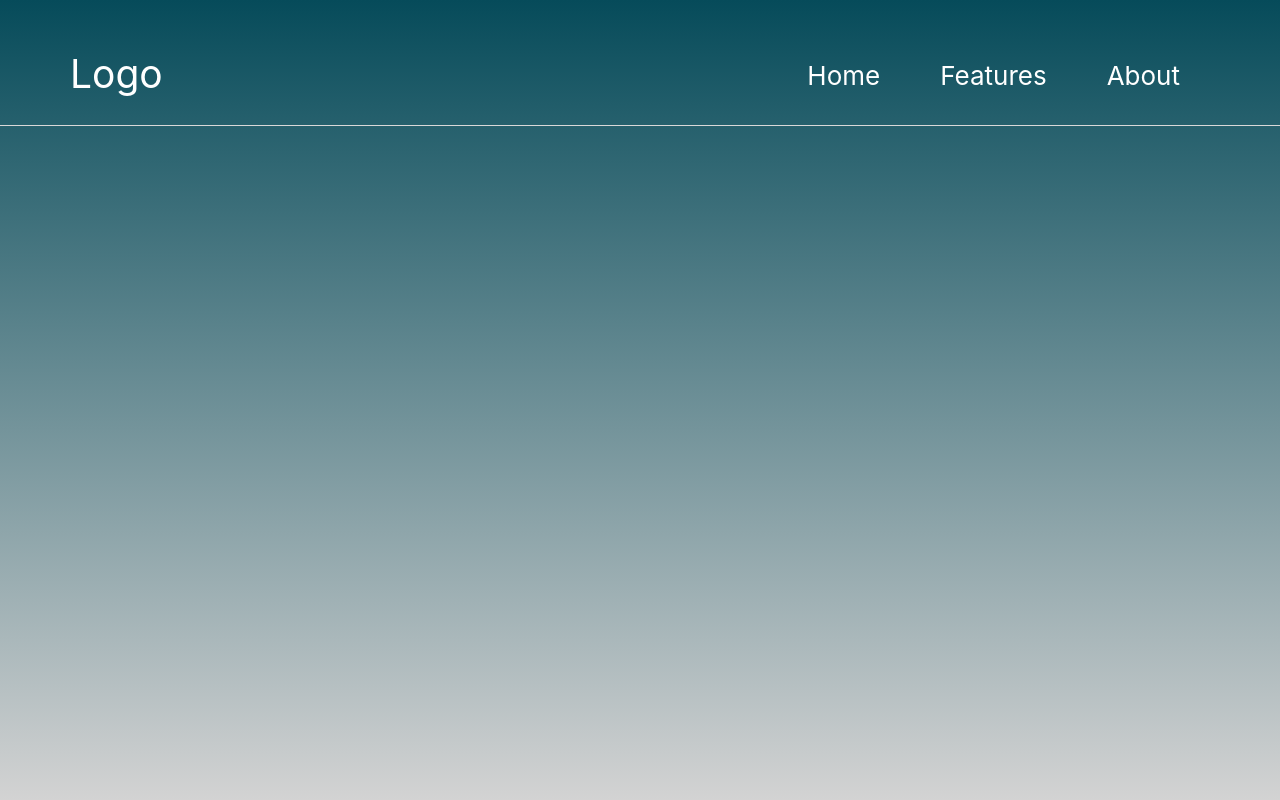
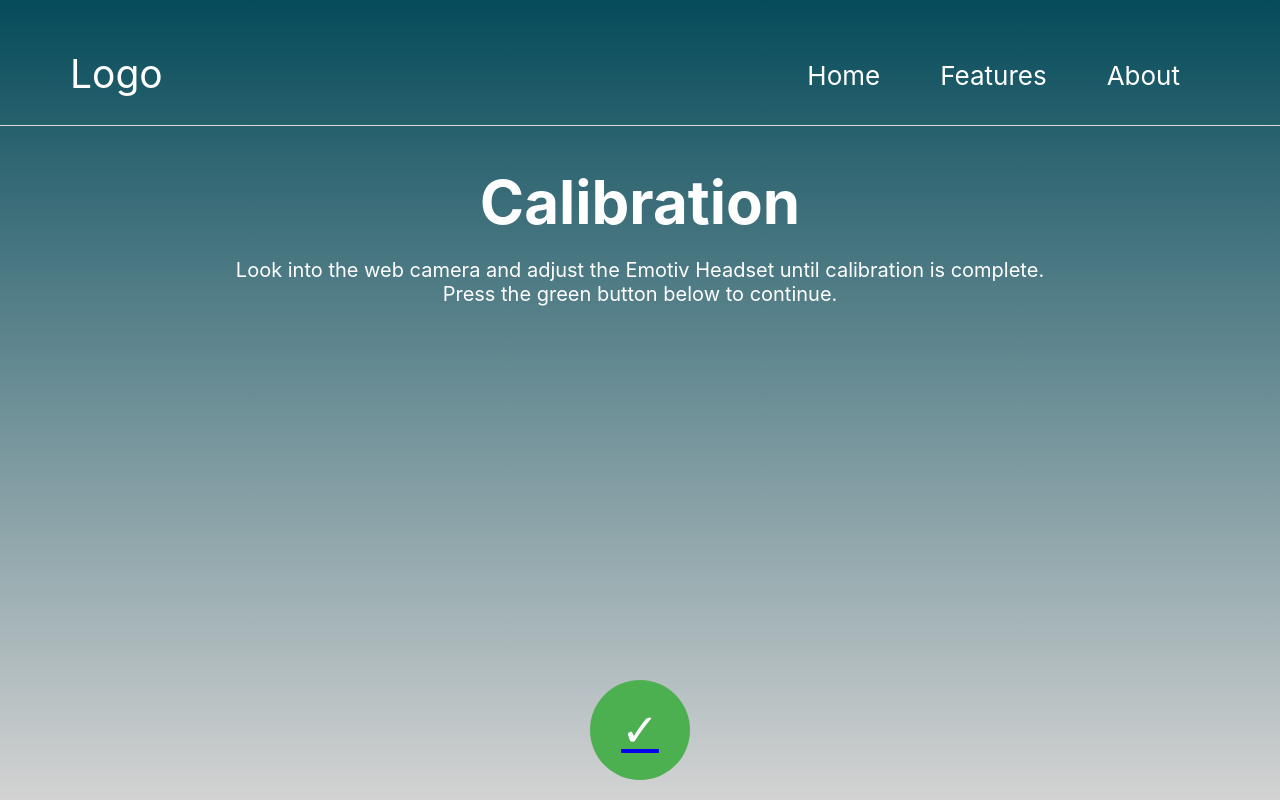
Before and after one commit to karenjennyli/focus-tracker, a React (Create React App) app in the folder django-focus-tracker-react/frontend/: page /calibration-page in a window 1280 px wide. Shown: the top 800 px of the page. Built offline with nearby package versions, Linux system fonts and the light colour scheme.

Commit message:
Added basic framework for Calobration UI page

```diff
--- a/django-focus-tracker-react/frontend/src/App.css
+++ b/django-focus-tracker-react/frontend/src/App.css
@@ -53,7 +53,7 @@ nav li {
 
 .intro {
   text-align: center;
-  font-size: 17px;
+  font-size: 20px;
 }
 
 .get-started {
--- a/django-focus-tracker-react/frontend/src/App.js
+++ b/django-focus-tracker-react/frontend/src/App.js
@@ -6,6 +6,7 @@ import PChart from "./PieChart";
 import LChart from "./LineChart";
 // import WebcamStream from './WebcamStream';
 import DetectionData from './DetectionInfo';
+import CalibrationPage from './CalibrationPage';
 
 function App() {
   return (
@@ -14,6 +15,7 @@ function App() {
         <Header />
         <Routes> {/* Use Routes instead of Switch */}
           <Route path="/" element={<MainContent />} />
+          <Route path="/calibration-page" element={<CalibrationPage />} />
           <Route path="/detection-info" element={<DetectionData />} />
         </Routes>
       </div>
@@ -43,7 +45,7 @@ function MainContent() {
       <div className="intro">
         <p>This App enables users to measure their focus and associated distractions during <br></br>work sessions to help them identify actionable steps to improve their productivity.</p>
         <br></br>
-        <Link to="/detection-info"><button className="get-started">Get Started</button></Link>
+        <Link to="/calibration-page"><button className="get-started">Get Started</button></Link>
       </div>
       <div className="charts-container">
         <div className="chart">
--- /dev/null
+++ b/django-focus-tracker-react/frontend/src/CalibrationPage.css
@@ -0,0 +1,50 @@
+.calibration-intro {
+    text-align: center;
+    font-size: 20px;
+}
+
+.calibration-content {
+    text-align: center;
+    font-size: 30px;
+    padding: 20px;
+}
+
+.container-fixed-bottom {
+  position: fixed; /* Fixed position relative to the viewport */
+  left: 50%; /* Centering horizontally */
+  bottom: 20px; /* Distance from the bottom */
+  transform: translateX(-50%); /* Offset by half its width to truly center it */
+  z-index: 1000; /* Ensure it's above other elements */
+}
+
+
+.checkmark-button {
+  padding: 10px 20px;
+  background-color: #4CAF50;
+  color: white;
+  border: none;
+  border-radius: 50%;
+  cursor: pointer;
+  font-size: 16px;
+  width: 100px;
+  height: 100px;
+  display: flex;
+  justify-content: center;
+  align-items: center;
+  transition: background-color 0.3s ease;
+}
+
+.checkmark-button:hover {
+  background-color: #45a049;
+}
+
+.checkmark-button:active {
+  background-color: #397d35;
+  box-shadow: 0 2px #666;
+  transform: translateY(2px);
+}
+
+.checkmark-button::before {
+  content: '\2713'; /* Unicode for checkmark */
+  font-size: 45px;
+}
--- /dev/null
+++ b/django-focus-tracker-react/frontend/src/CalibrationPage.js
@@ -0,0 +1,22 @@
+import React from 'react';
+import { Link } from 'react-router-dom';
+import './CalibrationPage.css';
+
+function CalibrationPage() {
+    return (
+        <div className="calibration-content">
+            <h1>Calibration</h1>
+            <div className="calibration-intro">
+                <p>Look into the web camera and adjust the Emotiv Headset until calibration is complete. <br></br>Press the green button below to continue.</p>
+                <br></br>
+                <div className="container-fixed-bottom">
+                    <Link to="/detection-info">
+                        <button className="checkmark-button"></button>
+                    </Link>
+                </div>
+            </div>
+        </div>
+    )
+}
+
+export default CalibrationPage;
--- a/django-focus-tracker-react/frontend/src/DetectionInfo.js
+++ b/django-focus-tracker-react/frontend/src/DetectionInfo.js
@@ -1,5 +1,5 @@
 import React, { useEffect, useState } from 'react';
-import './DetectionData.css'; // Assuming your styles are in DetectionData.css
+import './DetectionData.css';
 import { Scatter } from 'react-chartjs-2';
 import 'chart.js/auto';
 import 'chartjs-adapter-moment';
```
